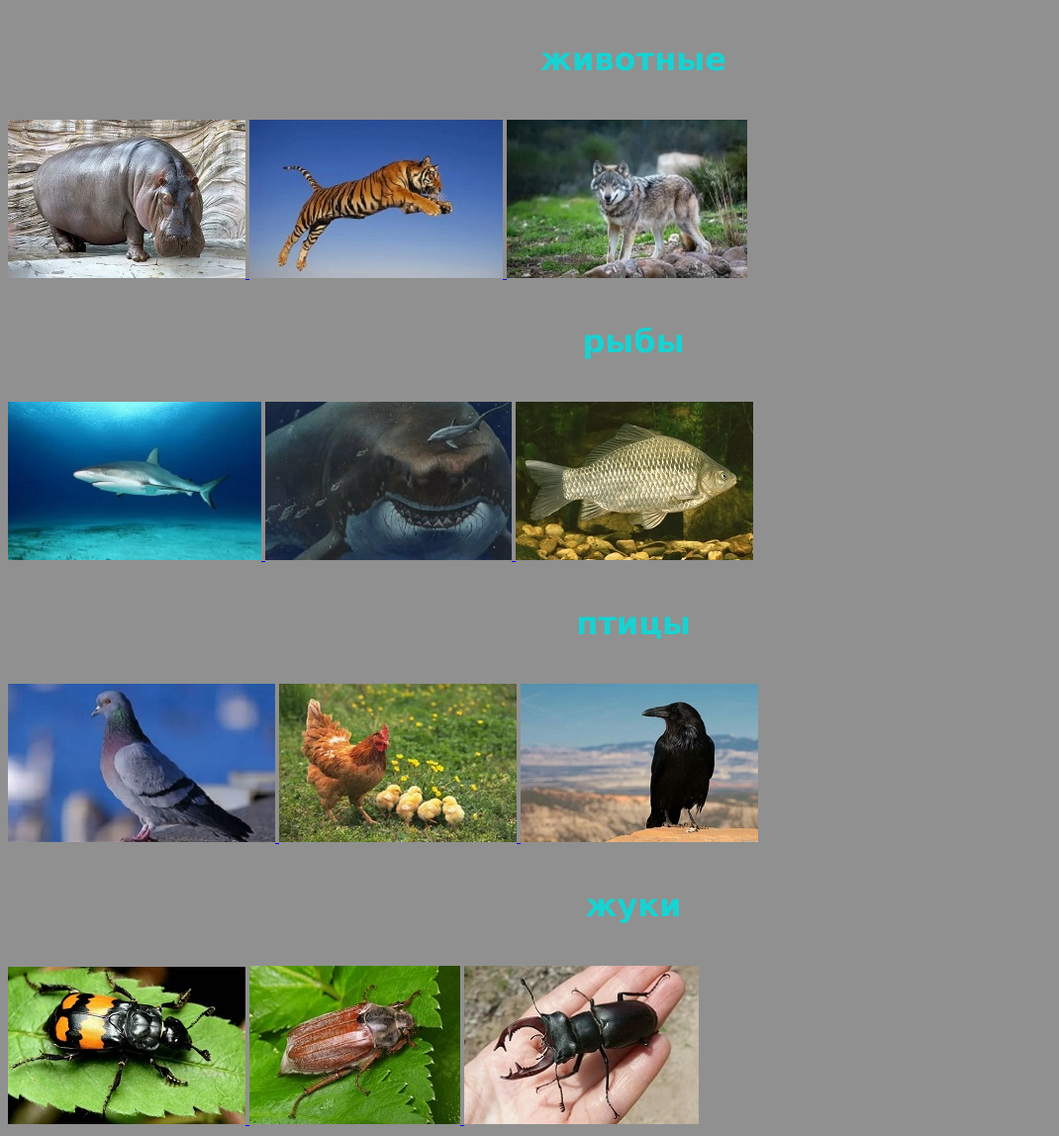
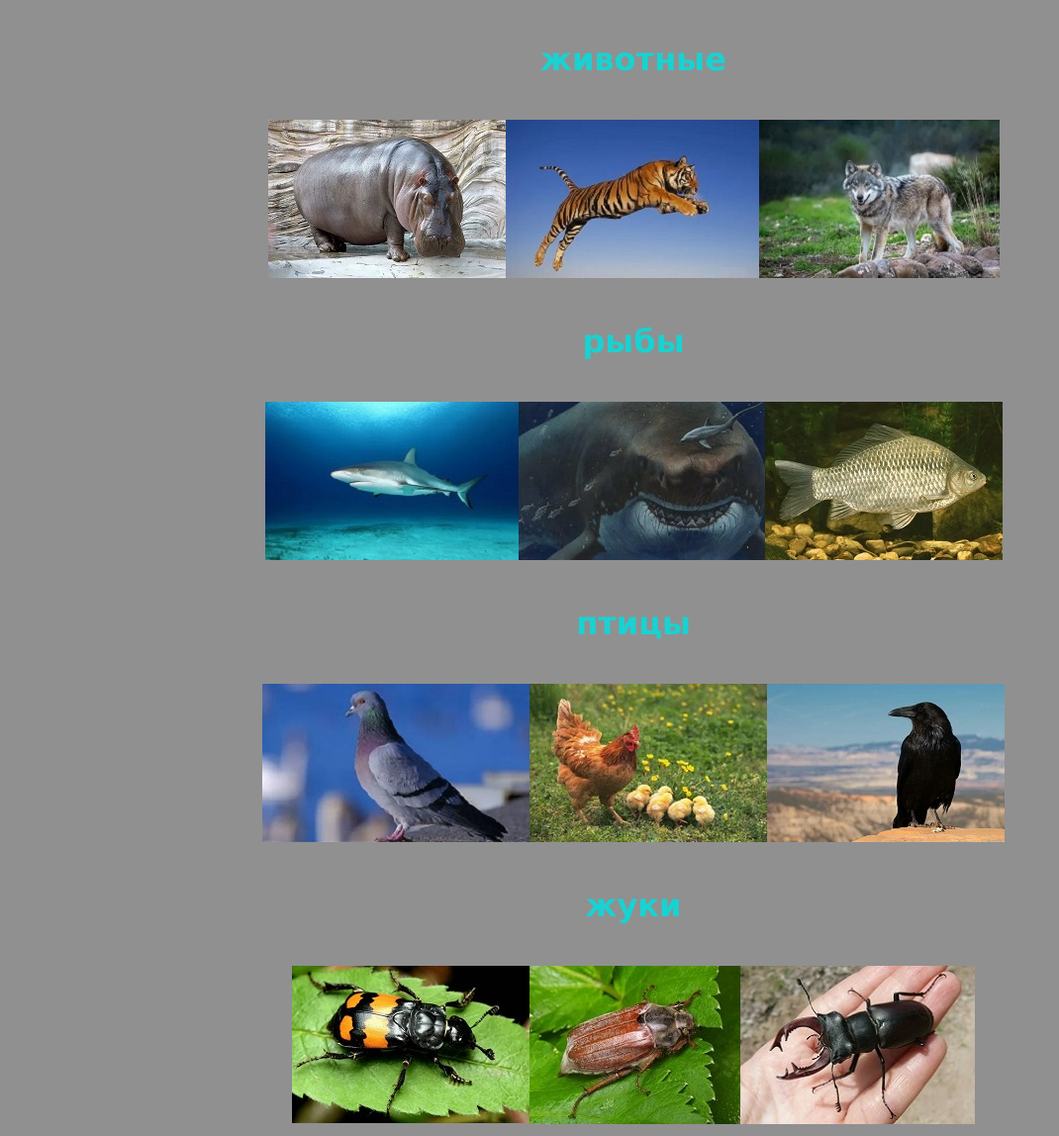
Before and after one commit to pavelovsyank/8, a FastAPI app: page / in a window 1280 px wide. Shown: the whole page at 99% size, without its empty margins (0-1070 px from the left). Run offline with FastAPI, Linux system fonts and the light colour scheme.

Commit message:
add class images

```diff
--- a/app/templates/1.html
+++ b/app/templates/1.html
@@ -1,5 +1,5 @@
 <!DOCTYPE html>
-<html lang="en" >
+<html lang="en">
 <head>
   <meta charset="UTF-8">
   <meta name="viewport" content="width=device-width, initial-scale=1.0">
@@ -8,7 +8,7 @@
 </head>
 <body class="fon">
     <h1  class = "xxx"> животные</h1>
-    <div>
+    <div class="images">
       <a href="{{ url_for('descr', id='2') }}">
         <img class="bbb" src="static/animals1.jpg" alt="Картинка" />
       </a>
@@ -22,7 +22,7 @@
       </a>
     </div>
     <h1 class="xxx">рыбы</h1>
-    <div>
+    <div class="images">
       <a href="{{ url_for('descr', id='5') }}">
         <img class="bbb" src="static/fish1.jpg" alt="картинка" />
       </a>
@@ -35,7 +35,7 @@
 
     </div>
     <h1 class="xxx">птицы</h1>
-    <div>
+    <div class="images">
       <a href="{{ url_for('descr', id='8') }}">
         <img class="bbb" src="static/ptiza1.jpg" alt="картинка" />
       </a>
@@ -47,7 +47,7 @@
       </a>
     </div>
     <h1 class="xxx">жуки</h1>
-    <div>
+    <div class="images">
       <a href="{{ url_for('descr', id='11') }}">
         <img class="bbb" src="static/juk1.jpg" alt="картинка" />
       </a>
--- a/static/styles.css
+++ b/static/styles.css
@@ -80,3 +80,18 @@
   .text3{
     color:black
   }
+
+@-webkit-keyframes loading {
+    0% {opacity: 0.9; right:0px; top:0px}
+    25% {opacity: 0.7; right:0px; top:0px}
+    75% {opacity: 0.3; right:0px; top:0px}
+    100% {opacity: 0.1; right:0px; top:0}
+}
+.images{
+  display:flex;
+  justify-content:center;
+  align-items: center;
+}
+img:hover{
+  transform:scale(1.3);
+}
```
